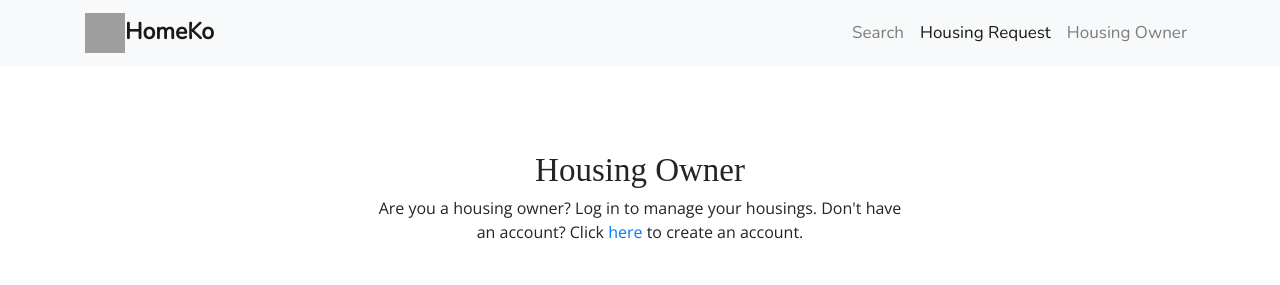
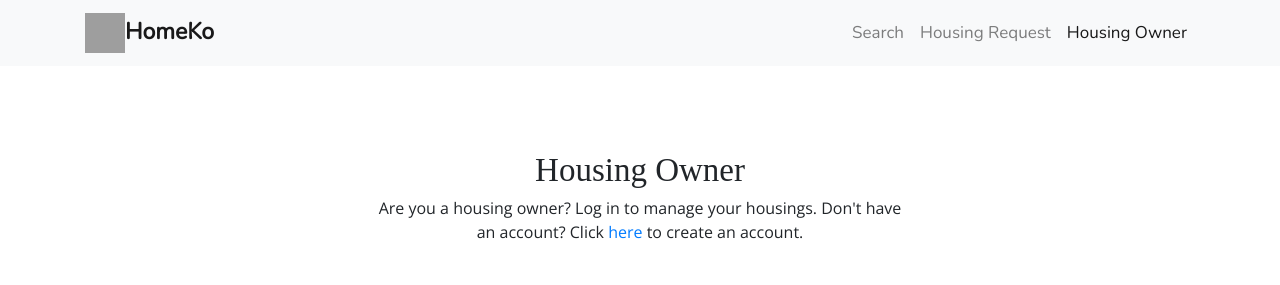
Before and after one commit to nikkirfernandez/HomeKo, a Django app: page /ownerlogin/ in a window 1280 px wide. Shown: the top 285 px of the page. Run offline with Django 3.2, Linux system fonts and the light colour scheme; some libraries are stand-ins or nearby versions; grey boxes are pictures that could not be loaded.

Commit message:
Update login_owner.html

```diff
--- a/mainpage/templates/mainpage/login_owner.html
+++ b/mainpage/templates/mainpage/login_owner.html
@@ -279,10 +279,10 @@
                                    <a class="nav-link" href="#" data-toggle="modal" data-target="#exampleModal">Search</a>
                               </li>
                               <li class="nav-item">
-                                   <a class="nav-link active" href="/request" >Housing Request</a>
+                                   <a class="nav-link" href="/request" >Housing Request</a>
                               </li>
                               <li class="nav-item">
-                                   <a class="nav-link" href="/ownerlogin">Housing Owner</a>
+                                   <a class="nav-link active" href="/ownerlogin">Housing Owner</a>
                               </li>
                          </ul>
                     </div>
@@ -290,14 +290,17 @@
           </nav>
           <!--navbar end-->
 
+          <!-- separator of navbar and actual page content -->
           <div class="top_content_separator"></div>
 
+          <!-- actual page content -->
           <div class="container">
-
+               <!--page title-->
                <div class="row title_owner justify-content-center">
                     Housing Owner
                </div>
 
+               <!--page description-->
                <div class="row desc_owner justify-content-center">
                     <div class="col-6">
                          Are you a housing owner? Log in to manage your housings. Don't have an account? Click
@@ -306,30 +309,33 @@
                     </div>
                </div>
 
+               <!--separate page description and form-->
                <div class="form_separator"></div>
 
+               <!--request form-->
                <div class="row form_login justify-content-center">
                     <div class="col-4">
                          <form>
-
+                              <!--username textbox-->
                               <div class="form-group">
                                    <label for="uname" class="formLabel">Username</label>
                                    <input type="text" class="form-control" id="uname" required="true">
                               </div>
 
+                              <!--password textbox-->
                               <div class="form-group">
                                    <label for="ownerPW" class="formLabel">Password </label>
                                    <input type="password" class="form-control" id="ownerPW" placeholder="Password" required="true">
                               </div>
 
+                              <!-- submit button -->
                               <button type="submit" class="btn">Log in</button>
-
                          </form>
                     </div>
                </div>
-
           </div>
 
+          <!-- space at the bottom -->
           <div class="bottom_content_separator"></div>
      </body>
 </html>
```
Lines whose indentation alone changed are shown as unchanged.
